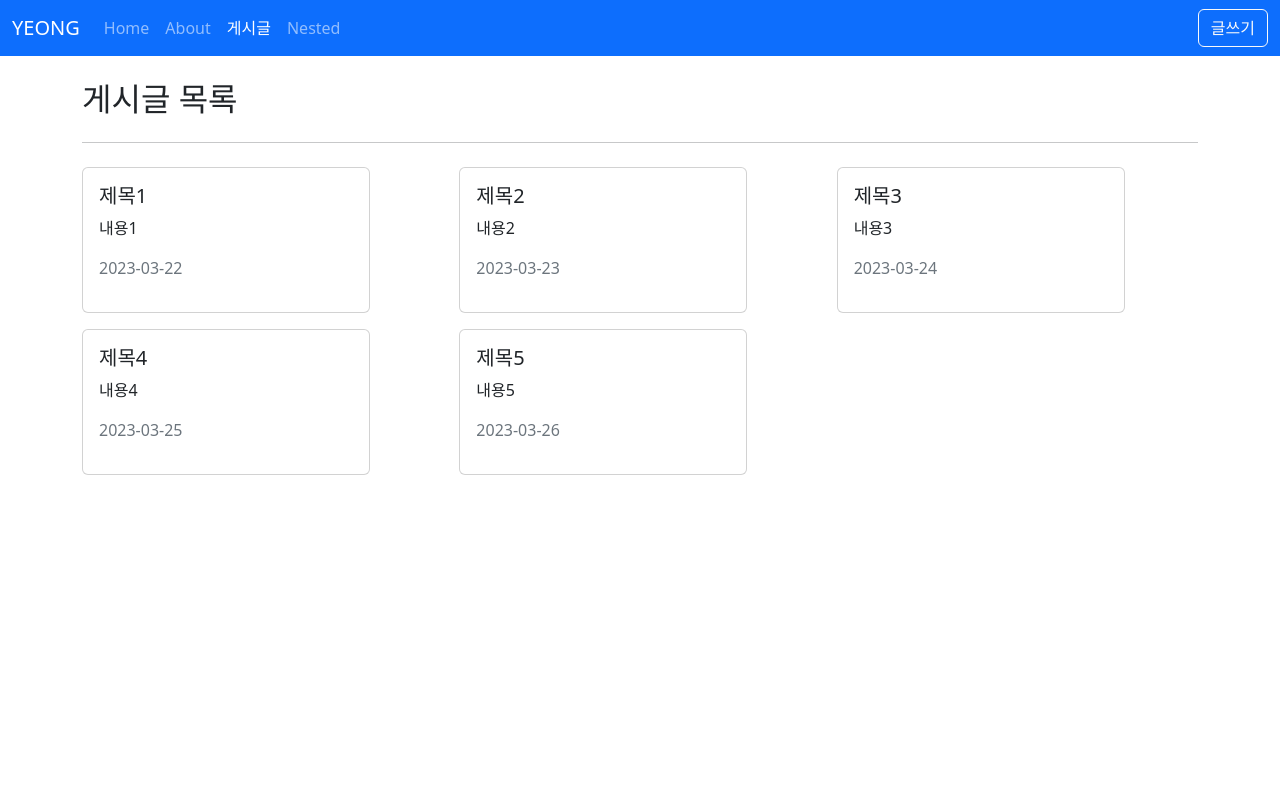
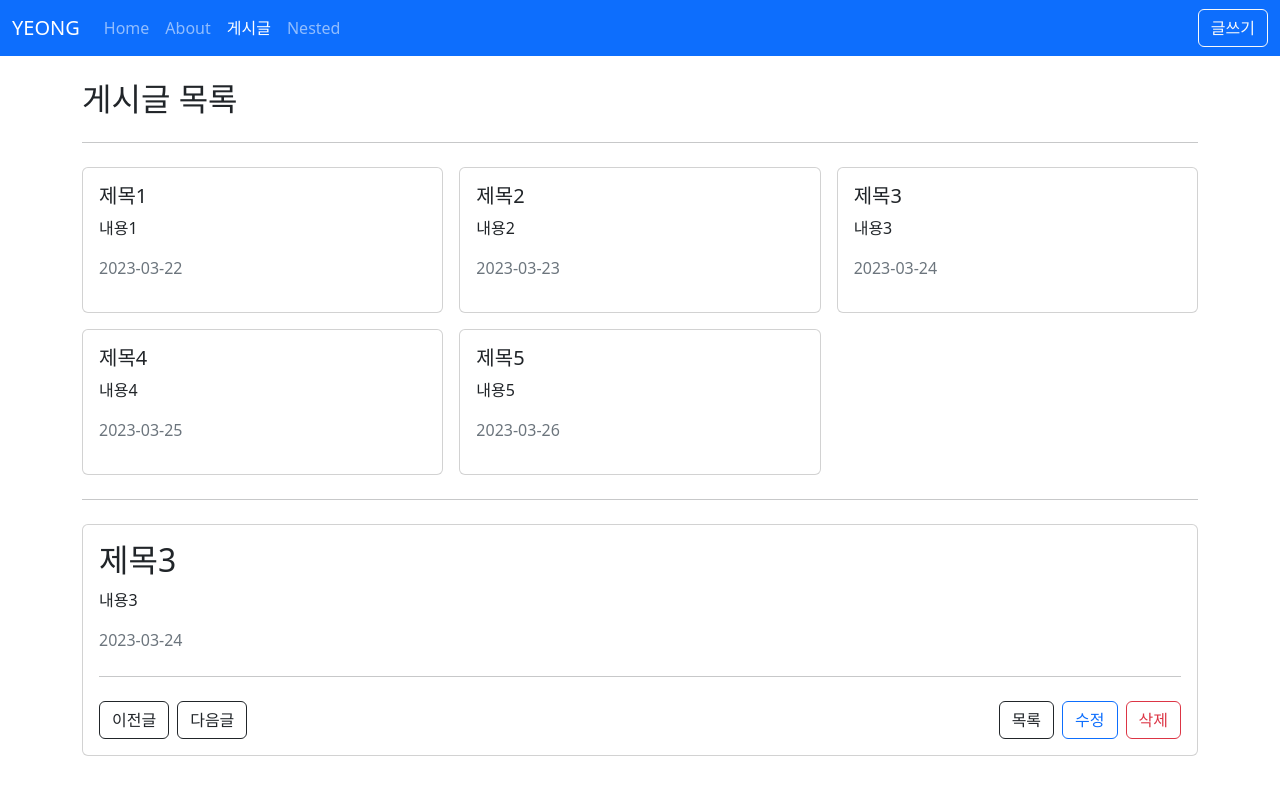
Before and after one commit to Icyeong/vue3-posts, a Vue app: page /posts in a window 1280 px wide. Shown: the top 794 px of the page. Built offline with nearby package versions, Linux system fonts and the light colour scheme.

Commit message:
컴포넌트 props전달

```diff
--- a/src/api/posts.js
+++ b/src/api/posts.js
@@ -9,3 +9,7 @@
 export function getPosts() {
   return posts;
 }
+
+export function getPostById(id) {
+  return posts.find(item => item.id === id);
+}
--- /dev/null
+++ b/src/components/AppCard.vue
@@ -0,0 +1,13 @@
+<template>
+  <div class="card">
+    <div v-if="$slots.header" class="card-header">
+      <slot name="header"></slot>
+    </div>
+    <div v-if="$slots.default" class="card-body">
+      <slot></slot>
+    </div>
+    <div v-if="$slots.footer" class="card-footer">
+      <slot name="footer"></slot>
+    </div>
+  </div>
+</template>
--- a/src/components/posts/PostItem.vue
+++ b/src/components/posts/PostItem.vue
@@ -1,16 +1,15 @@
 <template>
-  <div class="card" style="width: 18rem">
-    <div class="card-body">
-      <h5 class="card-title">{{ title }}</h5>
-      <p class="card-text">
-        {{ content }}
-      </p>
-      <p class="text-muted">{{ createdAt }}</p>
-    </div>
-  </div>
+  <AppCard>
+    <h5 class="card-title">{{ title }}</h5>
+    <p class="card-text">
+      {{ content }}
+    </p>
+    <p class="text-muted">{{ createdAt }}</p>
+  </AppCard>
 </template>
 
 <script setup>
+import AppCard from '../AppCard.vue';
 defineProps({
   title: {
     type: String,
--- a/src/router/index.js
+++ b/src/router/index.js
@@ -36,6 +36,9 @@
     path: '/posts/:id',
     name: 'PostDetail',
     component: PostDetailView,
+    props: route => {
+      return { id: +route.params.id };
+    },
   },
   {
     path: '/posts/:id/edit',
@@ -72,6 +75,7 @@
 ];
 
 const router = createRouter({
+  // history: createWebHashHistory('/')
   history: createWebHistory('/'),
   routes,
 });
--- a/src/views/posts/PostDetailView.vue
+++ b/src/views/posts/PostDetailView.vue
@@ -1,8 +1,8 @@
 <template>
   <div>
-    <h2>제목</h2>
-    <p>내용</p>
-    <p class="text-muted">2023-03-22</p>
+    <h2>{{ form.title }}</h2>
+    <p>{{ form.content }}</p>
+    <p class="text-muted">{{ form.createdAt }}</p>
     <hr class="my-4" />
     <div class="row g-2">
       <div class="col-auto">
@@ -28,14 +28,26 @@
 </template>
 
 <script setup>
-import { useRoute, useRouter } from 'vue-router';
+import { useRouter } from 'vue-router';
+import { getPostById } from '@/api/posts';
+import { ref } from 'vue';
 
-const route = useRoute();
+const props = defineProps({
+  id: Number,
+});
+console.log(props);
+
 const router = useRouter();
-const id = route.params.id;
+const form = ref({});
 
+const fetchPost = () => {
+  const data = getPostById(props.id);
+  form.value = { ...data };
+};
+fetchPost();
 const goListPage = () => router.push({ name: 'PostList' });
-const goEditPage = () => router.push({ name: 'PostEdit', params: { id } });
+const goEditPage = () =>
+  router.push({ name: 'PostEdit', params: { id: props.id } });
 </script>
 
 <style lang="scss" scoped></style>
--- a/src/views/posts/PostListView.vue
+++ b/src/views/posts/PostListView.vue
@@ -12,11 +12,17 @@
         />
       </div>
     </div>
+    <hr class="my-4" />
+    <AppCard>
+      <PostDetailView :id="3" />
+    </AppCard>
   </div>
 </template>
 
 <script setup>
 import PostItem from '@/components/posts/PostItem.vue';
+import PostDetailView from '@/views/posts/PostDetailView.vue';
+import AppCard from '@/components/AppCard.vue';
 import { getPosts } from '@/api/posts';
 import { ref } from 'vue';
 import { useRouter } from 'vue-router';
```
